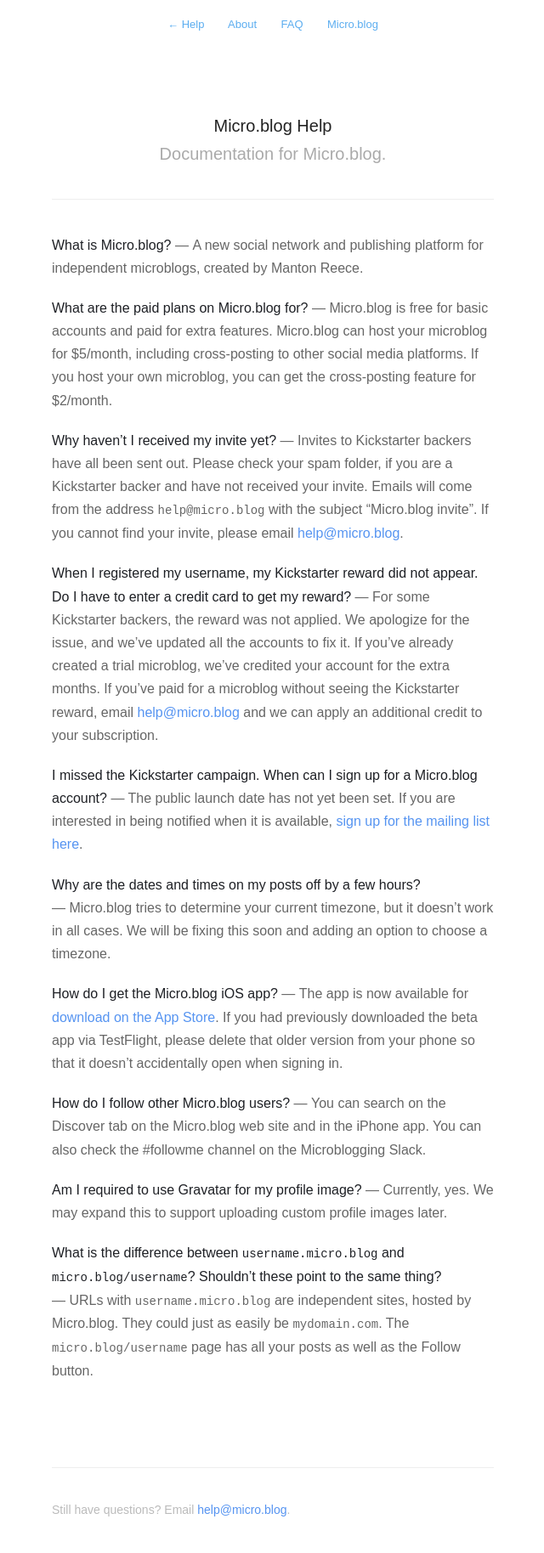
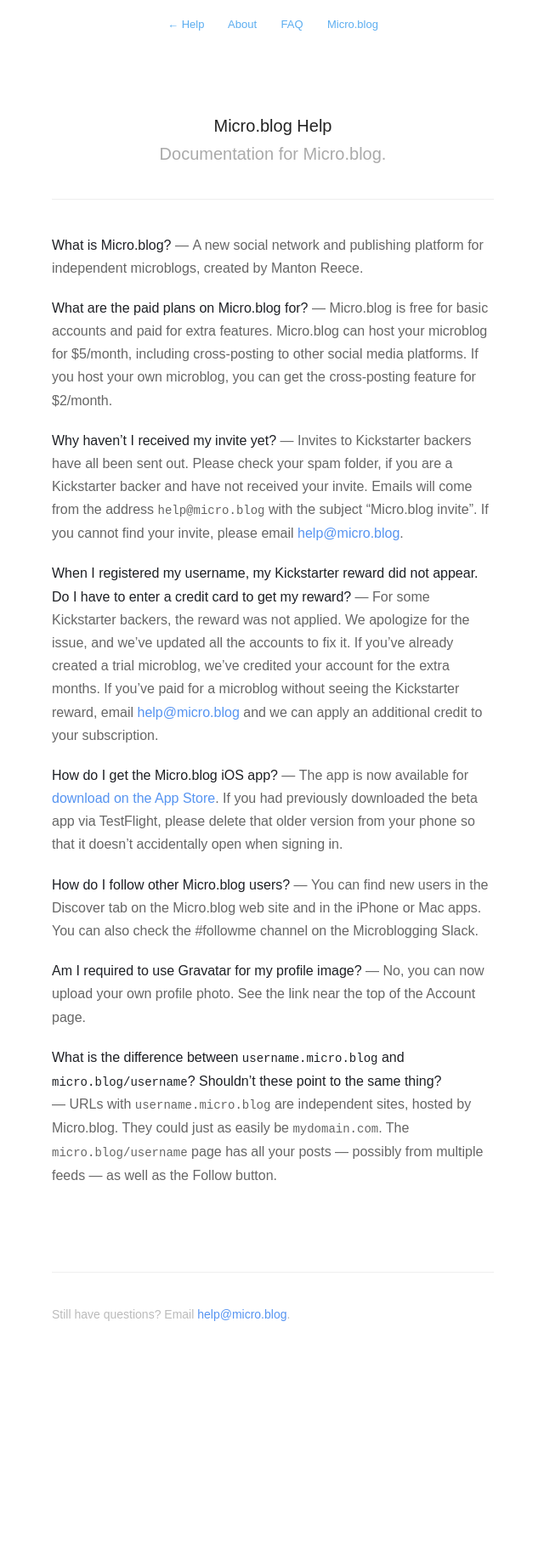
Before and after one commit to microdotblog/help.micro.blog, a Jekyll site: the page built from faq.md, in a window 1280 px wide. Shown: the whole page at 85% size, without its empty margins (319-959 px from the left). Built offline with Jekyll 4.4.1, drawn with Linux system fonts in a browser that asks for light colours; nearby versions of some CDN libraries; after the commit the page ends 1598 px from its top, so only the background shows below that.

Commit message:
Updated FAQ.

```diff
--- a/faq.md
+++ b/faq.md
@@ -12,16 +12,12 @@
 
 **When I registered my username, my Kickstarter reward did not appear. Do I have to enter a credit card to get my reward?** — For some Kickstarter backers, the reward was not applied. We apologize for the issue, and we've updated all the accounts to fix it. If you've already created a trial microblog, we've credited your account for the extra months. If you've paid for a microblog without seeing the Kickstarter reward, email [help@micro.blog](mailto:help@micro.blog) and we can apply an additional credit to your subscription.
 
-**I missed the Kickstarter campaign. When can I sign up for a Micro.blog account?** — The public launch date has not yet been set. If you are interested in being notified when it is available, [sign up for the mailing list here](https://micro.blog/list).
-
-**Why are the dates and times on my posts off by a few hours?** — Micro.blog tries to determine your current timezone, but it doesn't work in all cases. We will be fixing this soon and adding an option to choose a timezone.
-
 **How do I get the Micro.blog iOS app?** — The app is now available for [download on the App Store](https://itunes.apple.com/us/app/micro-blog/id1253201335?ls=1&mt=8). If you had previously downloaded the beta app via TestFlight, please delete that older version from your phone so that it doesn't accidentally open when signing in.
 
-**How do I follow other Micro.blog users?** — You can search on the Discover tab on the Micro.blog web site and in the iPhone app. You can also check the #followme channel on the Microblogging Slack.
+**How do I follow other Micro.blog users?** — You can find new users in the Discover tab on the Micro.blog web site and in the iPhone or Mac apps. You can also check the #followme channel on the Microblogging Slack.
 
-**Am I required to use Gravatar for my profile image?** — Currently, yes. We may expand this to support uploading custom profile images later.
+**Am I required to use Gravatar for my profile image?** — No, you can now upload your own profile photo. See the link near the top of the Account page.
 
-**What is the difference between `username.micro.blog` and `micro.blog/username`? Shouldn't these point to the same thing?** — URLs with `username.micro.blog` are independent sites, hosted by Micro.blog. They could just as easily be `mydomain.com`. The `micro.blog/username` page has all your posts as well as the Follow button.
+**What is the difference between `username.micro.blog` and `micro.blog/username`? Shouldn't these point to the same thing?** — URLs with `username.micro.blog` are independent sites, hosted by Micro.blog. They could just as easily be `mydomain.com`. The `micro.blog/username` page has all your posts — possibly from multiple feeds — as well as the Follow button.
 
 {% include footer.html %}
```
